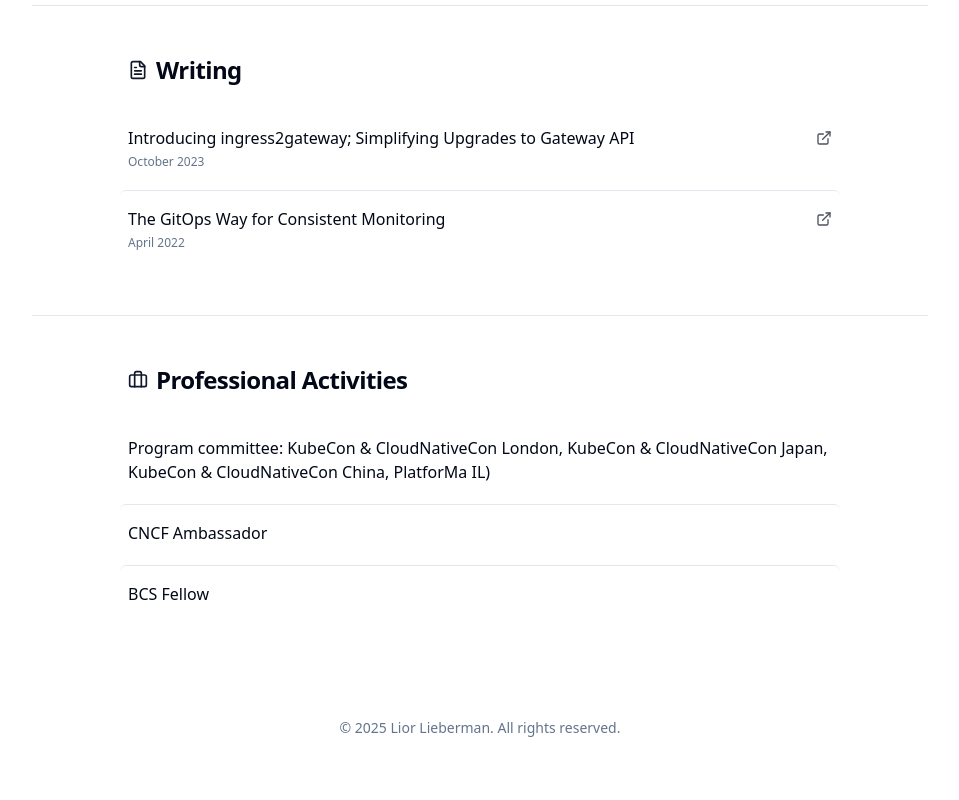
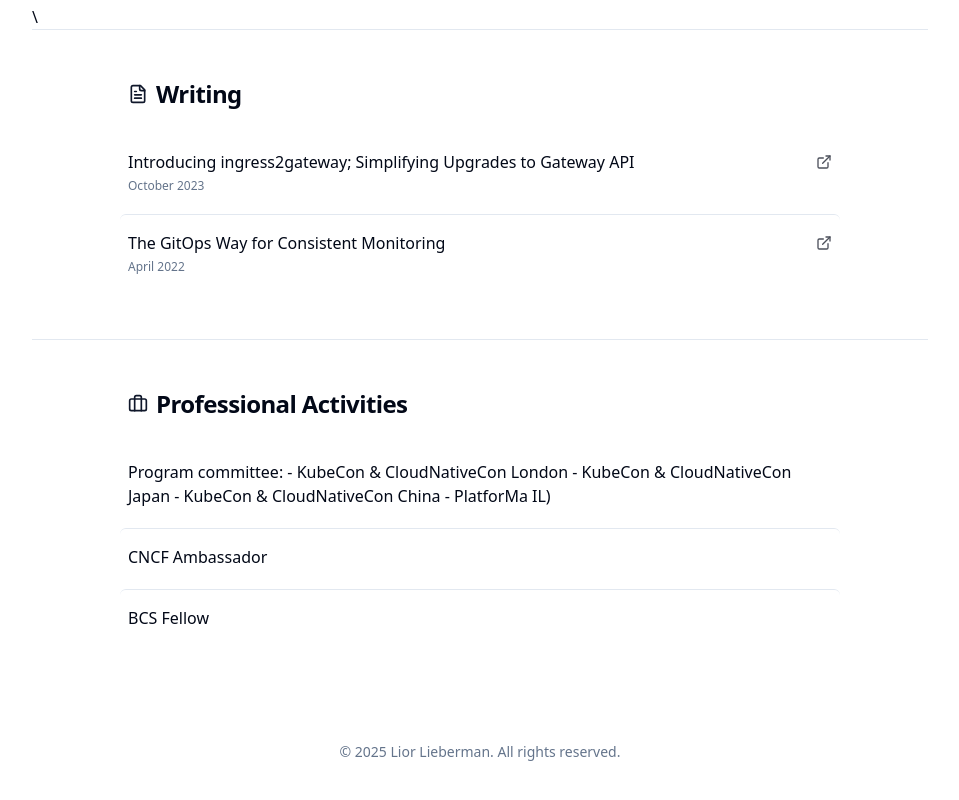
Before and after one commit to ShayEmergy/minimal-persona-linkhub-1c13f, a React (Vite) app: page / in a window 1280 px wide. Shown: the part 2108-2908 px from the top of the page, without its empty margins (160-1119 px from the left). Built offline with nearby package versions, Linux system fonts and the light colour scheme.

Commit message:
attempt to fix

```diff
--- a/src/pages/Index.tsx
+++ b/src/pages/Index.tsx
@@ -8,7 +8,7 @@ import { Briefcase } from "lucide-react";
 
 const Index = () => {
   const professionalActivities = [
-    "Program committee: KubeCon & CloudNativeCon London, KubeCon & CloudNativeCon Japan, KubeCon & CloudNativeCon China, PlatforMa IL)",
+    "Program committee:\n\t- KubeCon & CloudNativeCon London\n- KubeCon & CloudNativeCon Japan\n- KubeCon & CloudNativeCon China\n- PlatforMa IL)",
     "CNCF Ambassador",
     "BCS Fellow"
   ];
@@ -35,7 +35,7 @@ const Index = () => {
             id="audio"
           />
         </div>
-
+\
         <div className="border-t border-border">
           <ContentSection
             title="Writing"
```
